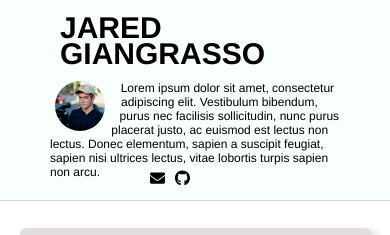
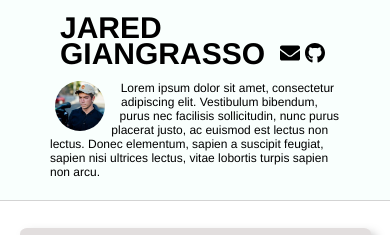
Before and after one commit to jaredgiangrasso/jaredgiangrasso.github.io, a React (Create React App) app: page / in a window 390 px wide. Shown: the top 235 px of the page. Built offline with nearby package versions, Linux system fonts and the light colour scheme; the HTML template or start-up script is replaced by a standard one.

Commit message:
reposition icons

```diff
--- a/package.json
+++ b/package.json
@@ -2,7 +2,7 @@
   "name": "personal-site",
   "version": "0.1.0",
   "private": true,
-  "homepage": "https://jaredgiangrasso.github.io",
+  "homepage": "http://jaredgiangrasso.com/",
   "dependencies": {
     "@fortawesome/fontawesome-svg-core": "^1.2.12",
     "@fortawesome/free-brands-svg-icons": "^5.6.3",
--- a/src/App.css
+++ b/src/App.css
@@ -160,17 +160,17 @@
 	}
 
 	#info-github-icon {
-		margin-top: -25px;
+		margin-top: -150px;
 		position: absolute;
-		left: 125px;
-		width: 15px;
+		left: 255px;
+		width: 20px;
 	}
 
 	#envelope-icon {
-		margin-top: -25px;
+		margin-top: -150px;
 		position: absolute;
-		left: 100px;
-		width: 15px;
+		left: 230px;
+		width: 20px;
 	}
 
 	#project-title {
```
Also changed, not shown: public/manifest.json.
